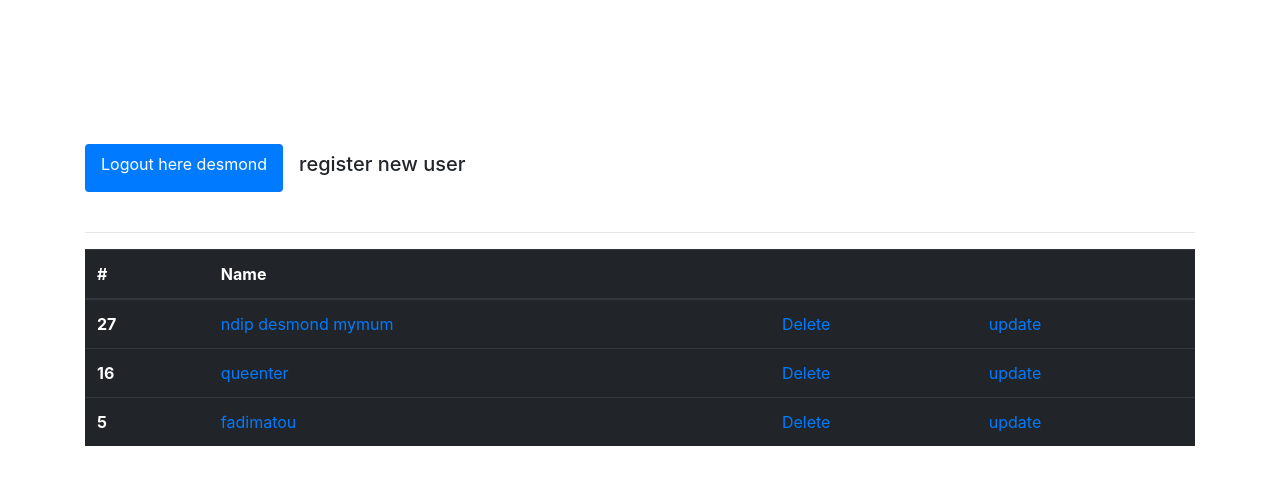
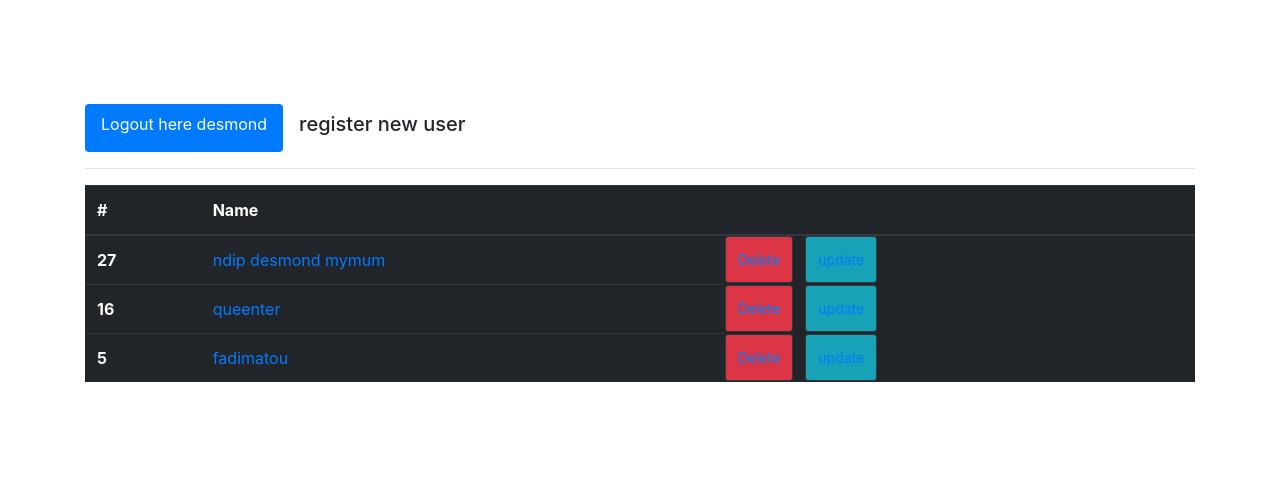
Before and after one commit to tweenty247/contact-forms, a Django app: page /view_data/ in a window 1280 px wide. Shown: the top 485 px of the page. Run offline with Django 3.2, Linux system fonts and the light colour scheme; a user stored in the database is signed in; data comes from the database, SQL or seed files in the repository; both versions use the stored data as it was after the commit; some libraries are stand-ins or nearby versions.

Commit message:
'style-btn'

```diff
--- a/register_form/templates/detail_view.html
+++ b/register_form/templates/detail_view.html
@@ -37,6 +37,7 @@
     </tr>
   </tbody>
 </table>
+        <a href="{%url 'view_data' %}"><button type="button" class="btn btn-secondary btn-sm" >Back <<<</button></a>
 </div>
 
     <!-- Optional JavaScript -->
--- a/register_form/templates/view_data.html
+++ b/register_form/templates/view_data.html
@@ -15,14 +15,23 @@
   <br>
 
 
-<div class="container mt-5 pt-5">
+<div class="container mt-2 mb-1 pt-5">
   <nav class="nav nav-pills flex-column flex-sm-row">
   <a class="flex-sm-fill text-sm-center nav-link active" href="{% url 'logout' %}">Logout here {{ request.user }}</a>
   {% if request.user.is_staff%}
   <a class="flex-sm-fill text-sm-center nav-link h5" href="{%url 'register'%}">register new user</a>
   {% endif %}
  </nav>
-  <br>
+            {% if messages %}
+              {% for mess in messages %}
+                  <div class="alert alert-warning alert-dismissible fade show" role="alert">
+                     <strong>{{ mess }}</strong>
+                  <button type="button" class="close" data-dismiss="alert" aria-label="Close">
+                        <span aria-hidden="true">&times;</span>
+                  </button>
+                 </div>
+              {% endfor %}
+            {% endif %}
   <hr>
 
 <table class="table table-dark">
@@ -39,8 +48,12 @@
     <tr>
       <th scope="row">{{ da.id}}</th>
       <td> <a href="{%url 'detail_view' da.id %}">{{da.name}}</a> </td>
-      <td> <a href="{%url 'delete_data' da.id %}">Delete</a> </td>
-      <td> <a href="{%url 'update' da.id %}">update</a> </td>
+      {% if request.user.is_staff %}
+        <td class="btn btn-danger btn-sm mr-2"> <a href="{%url 'delete_data' da.id %}">Delete</a></td>
+      {% else %}
+       <td class="btn btn-danger btn-sm mr-2"> <a href="#">Delete</a></td>
+      {% endif %}
+      <td class="btn btn-info btn-sm ml-1"> <a href="{%url 'update' da.id %}">update</a> </td>
     </tr>
   {% endfor %}
   </tbody>
--- a/register_form/views.py
+++ b/register_form/views.py
@@ -93,4 +93,6 @@ def update_data(request, up_id):
 def delete_data(request, del_id):
     data = SubmissionFormModel.objects.get(id=del_id)
     data.delete()
+    username = data.name
+    messages.info(request,  username + ' ' + 'Was successfully Deleted from the DataBase')
     return redirect('view_data')
```
Also changed, not shown: db.sqlite3.
